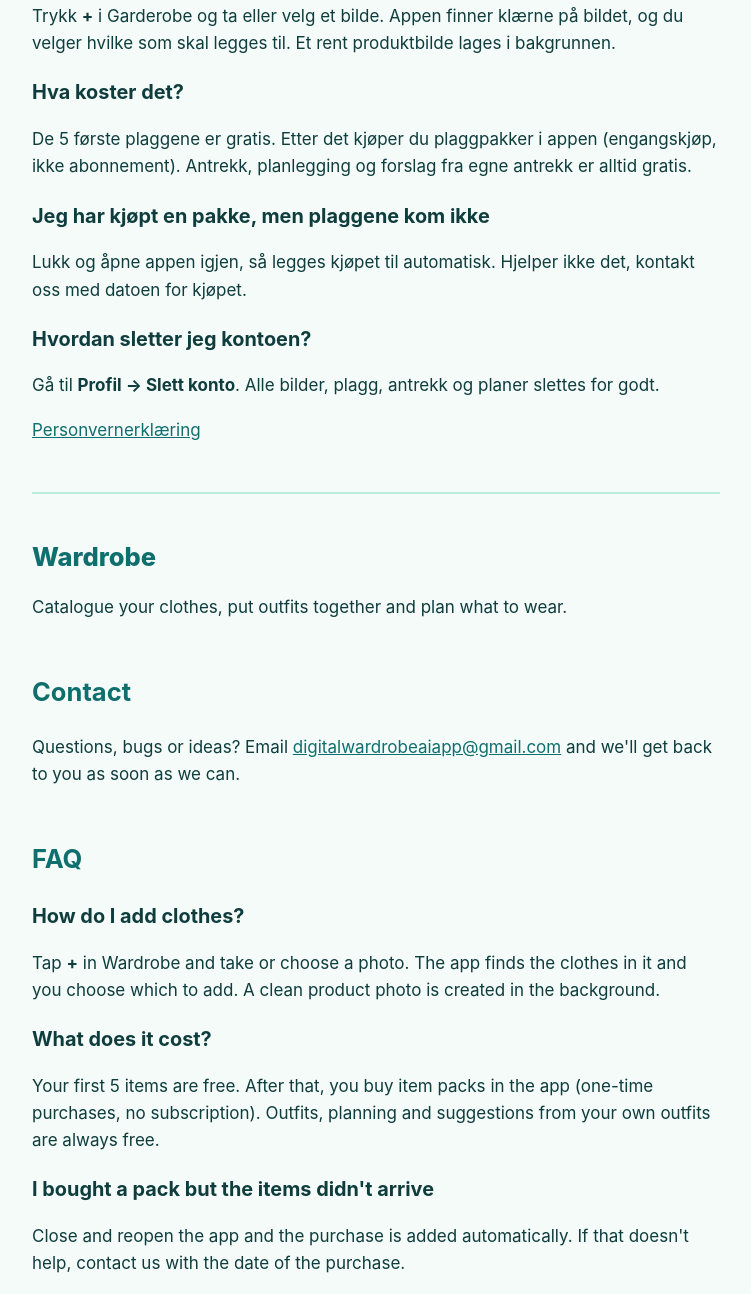
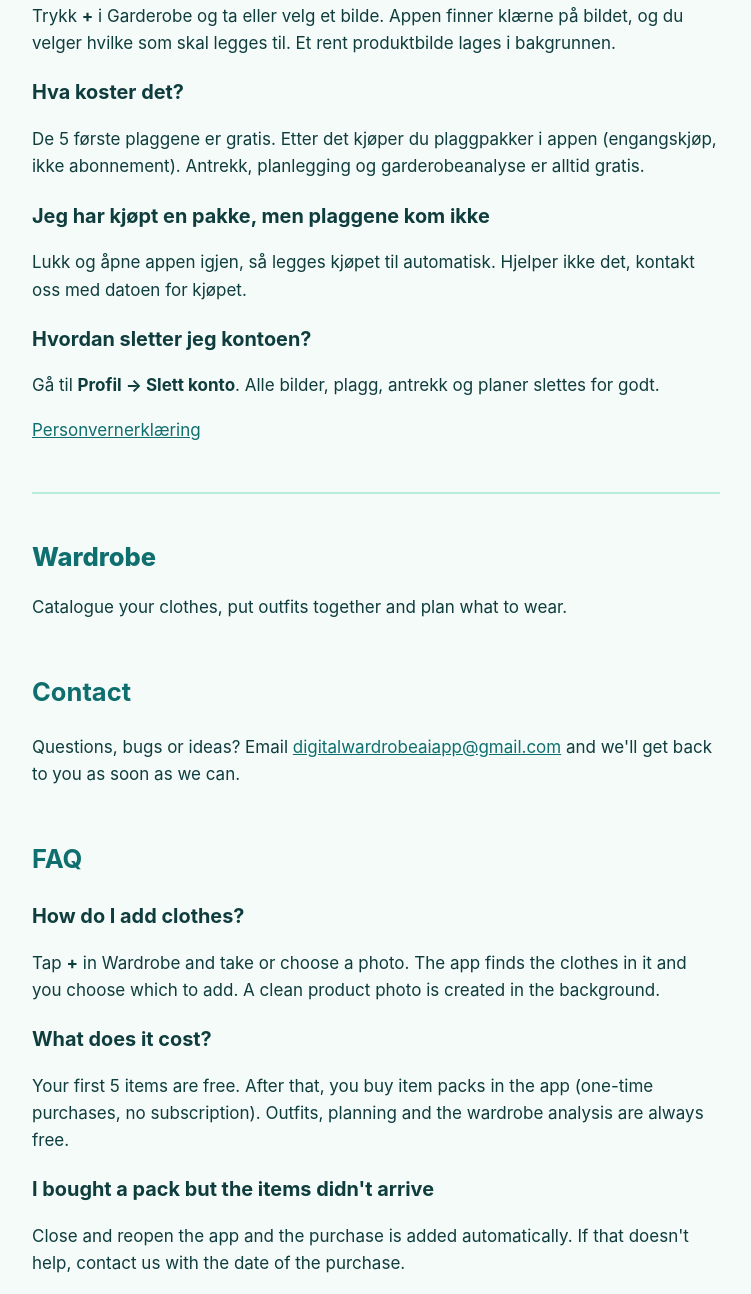
Before and after one commit to kariskjold/digitalwardrobe-privacy-app, a plain HTML site: page index.html in a window 1280 px wide. Shown: the part 497-1791 px from the top of the page, without its empty margins (264-1015 px from the left). Drawn offline with Linux system fonts and the light colour scheme.

Commit message:
Update the site from appstore/site

```diff
--- a/index.html
+++ b/index.html
@@ -21,7 +21,7 @@
 <h3>Hvordan legger jeg til klær?</h3>
 <p>Trykk <strong>+</strong> i Garderobe og ta eller velg et bilde. Appen finner klærne på bildet, og du velger hvilke som skal legges til. Et rent produktbilde lages i bakgrunnen.</p>
 <h3>Hva koster det?</h3>
-<p>De 5 første plaggene er gratis. Etter det kjøper du plaggpakker i appen (engangskjøp, ikke abonnement). Antrekk, planlegging og forslag fra egne antrekk er alltid gratis.</p>
+<p>De 5 første plaggene er gratis. Etter det kjøper du plaggpakker i appen (engangskjøp, ikke abonnement). Antrekk, planlegging og garderobeanalyse er alltid gratis.</p>
 <h3>Jeg har kjøpt en pakke, men plaggene kom ikke</h3>
 <p>Lukk og åpne appen igjen, så legges kjøpet til automatisk. Hjelper ikke det, kontakt oss med datoen for kjøpet.</p>
 <h3>Hvordan sletter jeg kontoen?</h3>
@@ -43,7 +43,7 @@
 <h3>How do I add clothes?</h3>
 <p>Tap <strong>+</strong> in Wardrobe and take or choose a photo. The app finds the clothes in it and you choose which to add. A clean product photo is created in the background.</p>
 <h3>What does it cost?</h3>
-<p>Your first 5 items are free. After that, you buy item packs in the app (one-time purchases, no subscription). Outfits, planning and suggestions from your own outfits are always free.</p>
+<p>Your first 5 items are free. After that, you buy item packs in the app (one-time purchases, no subscription). Outfits, planning and the wardrobe analysis are always free.</p>
 <h3>I bought a pack but the items didn't arrive</h3>
 <p>Close and reopen the app and the purchase is added automatically. If that doesn't help, contact us with the date of the purchase.</p>
 <h3>How do I delete my account?</h3>
```
Also changed, not shown: privacy.html (+2 -2 lines).
